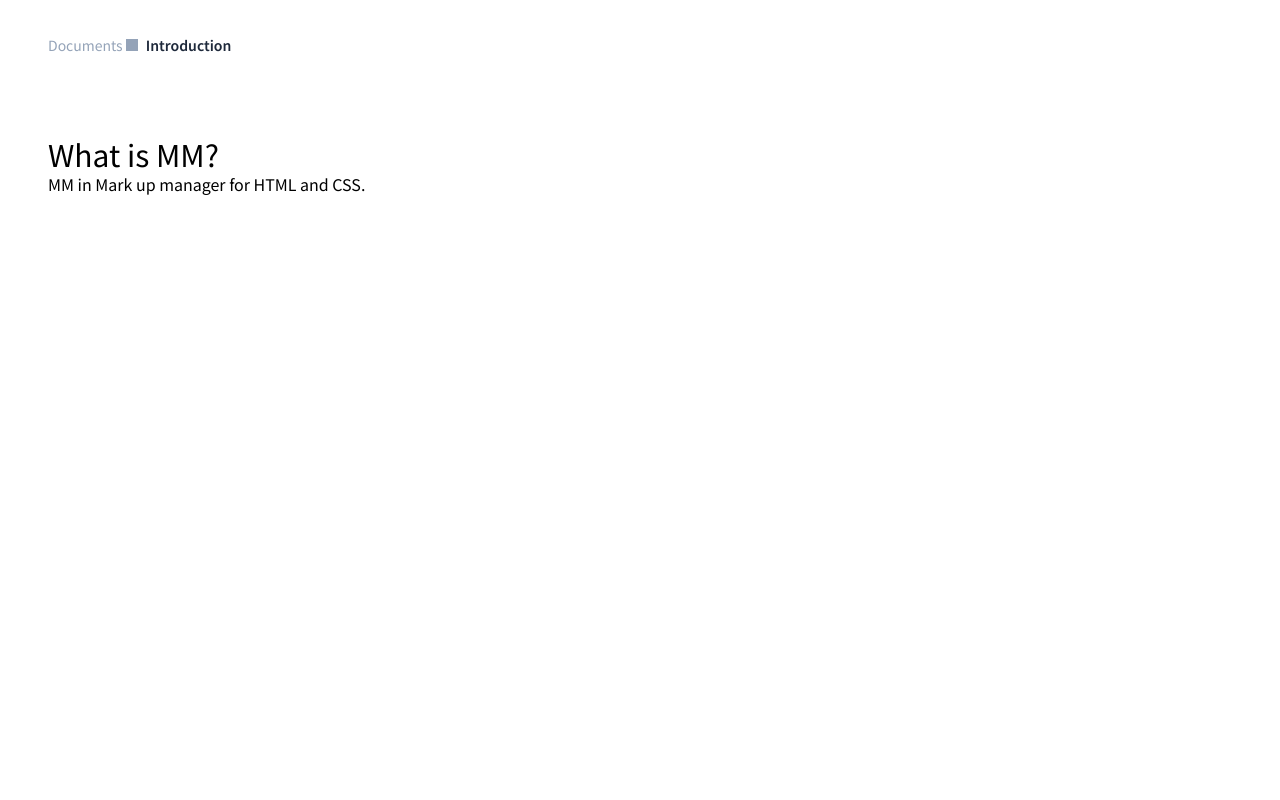
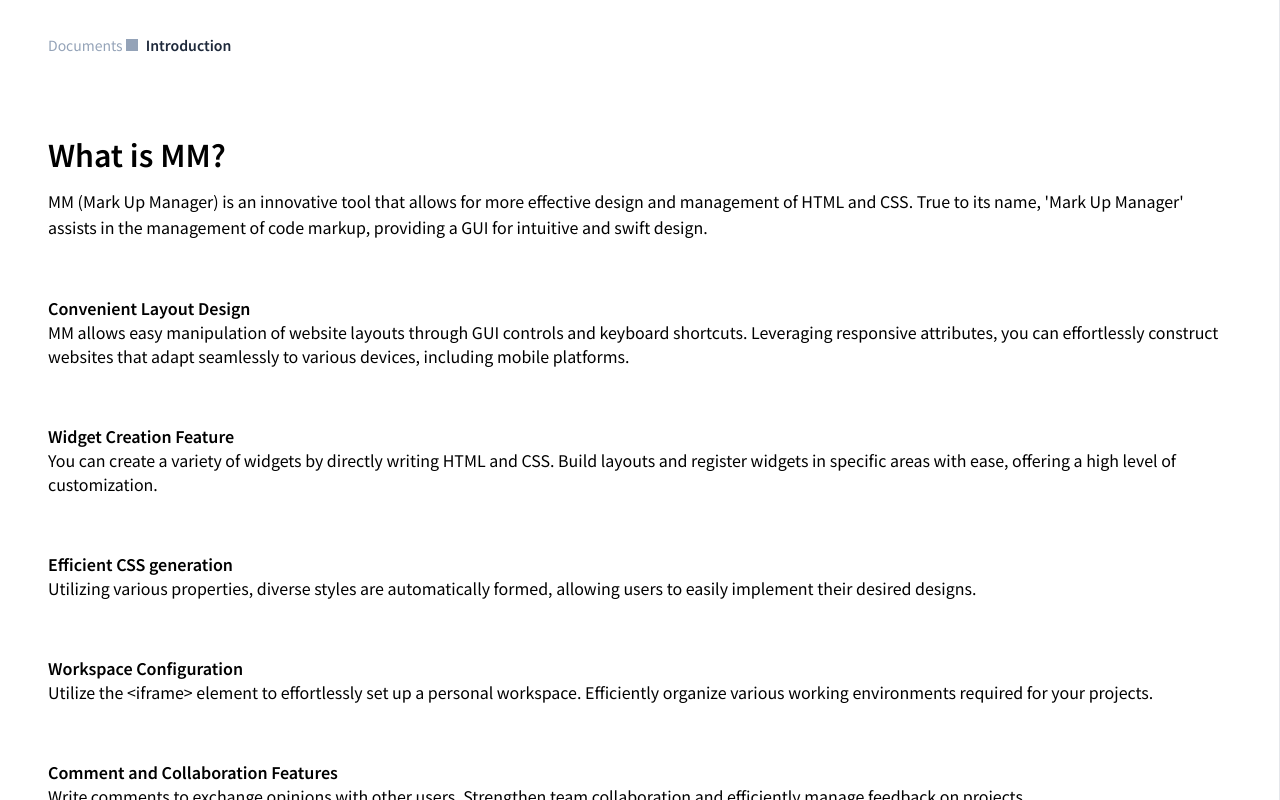
Before and after one commit to zabefofoon/mm-guide, a Nuxt app: page /documents/introduction in a window 1280 px wide. Shown: the top 800 px of the page. Built offline with nearby package versions, Linux system fonts and the light colour scheme; grey boxes are pictures that could not be loaded.

Commit message:
What is MM? 텍스트 추가

```diff
--- a/components/DocsMenus.vue
+++ b/components/DocsMenus.vue
@@ -48,7 +48,7 @@ const menus: Menu[] = [
     ],
   },
   {
-    name: 'Menual',
+    name: 'How to use',
     link: '/documents',
     children: [
       { name: 'Layouts', link: '/' },
--- a/components/DocsSection.vue
+++ b/components/DocsSection.vue
@@ -1,5 +1,5 @@
 <template>
-  <section class="pt-20">
+  <section class="flex flex-col gap-4 pt-20">
     <slot />
   </section>
 </template>
--- a/pages/documents/introduction.vue
+++ b/pages/documents/introduction.vue
@@ -1,10 +1,56 @@
 <template>
   <NuxtLayout name="layout-documents">
-    <main class="w-full min-h-screen | py-8 px-12">
+    <main class="w-full min-h-screen | py-8 px-12 | border-r">
       <DocsBreadcrumb name="Introduction" link="/documents/introduction" />
-      <DocsSection style="height: 1200px" id="WhatIsMM">
-        <h2 class="text-3xl">What is MM?</h2>
-        <p>MM in Mark up manager for HTML and CSS.</p>
+      <DocsSection id="WhatIsMM">
+        <h2 class="text-3xl font-bold">What is MM?</h2>
+        <p class="leading-relaxed">
+          MM (Mark Up Manager) is an innovative tool that allows for more
+          effective design and management of HTML and CSS. True to its name,
+          'Mark Up Manager' assists in the management of code markup, providing
+          a GUI for intuitive and swift design.
+        </p>
+        <br />
+        <p>
+          <span class="font-bold">Convenient Layout Design</span><br />
+          MM allows easy manipulation of website layouts through GUI controls
+          and keyboard shortcuts. Leveraging responsive attributes, you can
+          effortlessly construct websites that adapt seamlessly to various
+          devices, including mobile platforms.
+        </p>
+        <br />
+        <p>
+          <span class="font-bold">Widget Creation Feature</span><br />
+          You can create a variety of widgets by directly writing HTML and CSS.
+          Build layouts and register widgets in specific areas with ease,
+          offering a high level of customization.
+        </p>
+        <br />
+        <p>
+          <span class="font-bold">Efficient CSS generation</span><br />
+          Utilizing various properties, diverse styles are automatically formed,
+          allowing users to easily implement their desired designs.
+        </p>
+        <br />
+        <p>
+          <span class="font-bold">Workspace Configuration</span><br />
+          Utilize the &lt;iframe&gt; element to effortlessly set up a personal
+          workspace. Efficiently organize various working environments required
+          for your projects.
+        </p>
+        <br />
+        <p>
+          <span class="font-bold">Comment and Collaboration Features</span
+          ><br />
+          Write comments to exchange opinions with other users. Strengthen team
+          collaboration and efficiently manage feedback on projects.
+        </p>
+        <br />
+        <p>
+          MM provides an intuitive and collaboration-centric environment for
+          both web designers and developers. Reduce the hassle of code writing
+          and complete the web design process more efficiently.
+        </p>
       </DocsSection>
       <DocsSection style="height: 1200px" id="History">
         <h2 class="text-3xl">History</h2>
```
